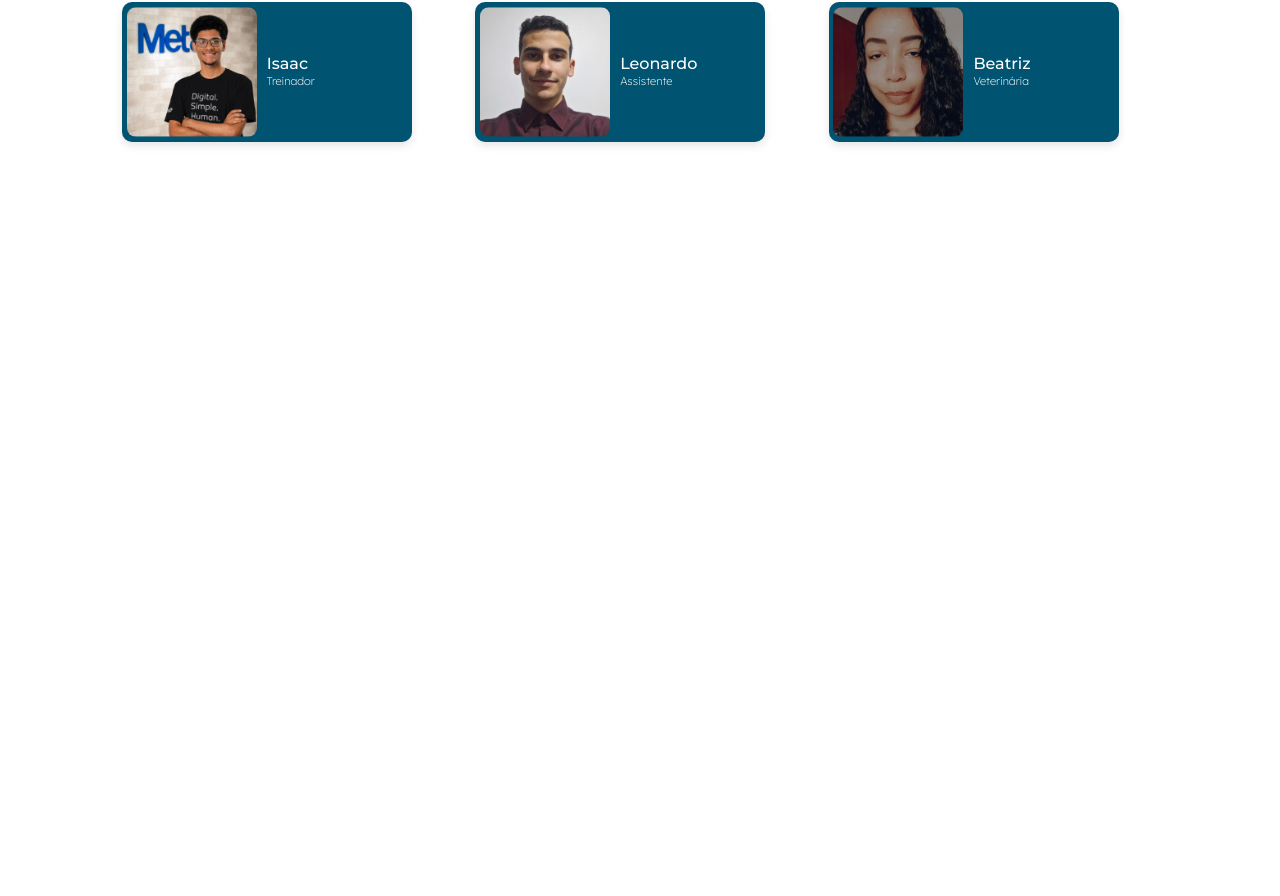
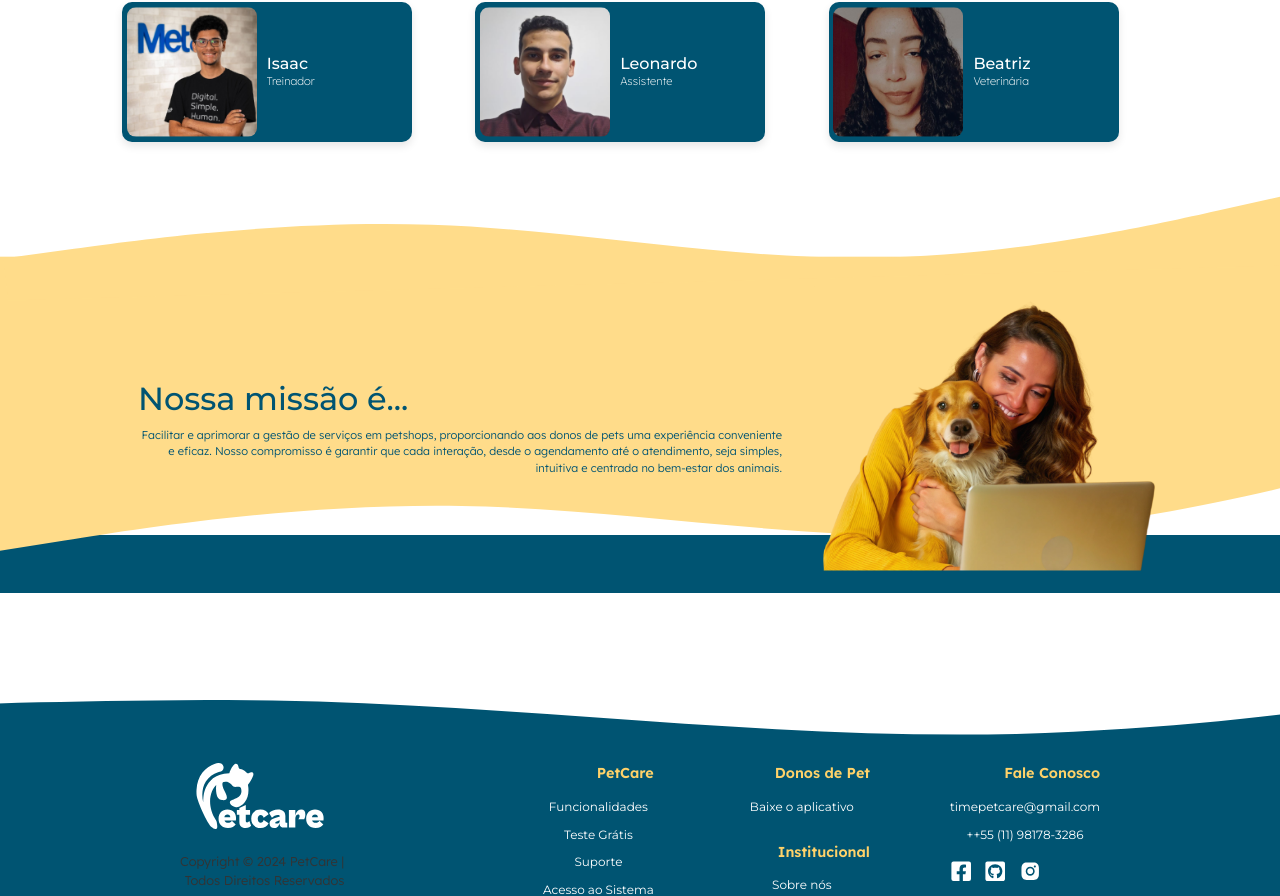
Before and after one commit to TeamPetCare/PetCare-frontend, a React (Vite) app in the folder aplicacao-petcare/: page /sobreNos in a window 1280 px wide. Shown: the part 784-1680 px from the top of the page. Before the commit the page ends 1048 px from the top, so only its background shows below. Built offline with nearby package versions, Linux system fonts and the light colour scheme.

Commit message:
feat: add componente mission and footer

```diff
--- /dev/null
+++ b/aplicacao-petcare/src/components/site-institucional/sobrenos/MissionSection/MissionSection.jsx
@@ -0,0 +1,28 @@
+import React from 'react';
+import styles from './MissionSection.module.css'; // Importando o CSS módulo
+import mulherImg from '../../../../utils/assets/site-institucional/sobrenos/mulhercomcachorro.png';
+import waveImg from '../../../../utils/assets/site-institucional/sobrenos/wavesobrenos.svg';
+
+
+const MissionSection = () => {
+    return (
+        <div className={styles.missionSection}>
+            <img src={waveImg} alt="Wave" className={styles.wave} />
+            <div className={styles.content}>
+                <div className={styles.text}>
+                    <h2>Nossa missão é...</h2>
+                    <p>
+                        Facilitar e aprimorar a gestão de serviços em petshops,
+                        proporcionando aos donos de pets uma experiência conveniente
+                        e eficaz. Nosso compromisso é garantir que cada interação,
+                        desde o agendamento até o atendimento, seja simples,
+                        intuitiva e centrada no bem-estar dos animais.
+                    </p>
+                </div>
+                <img src={mulherImg} alt="Mulher com cachorro" className={styles.woman} />
+            </div>
+        </div>
+    );
+};
+
+export default MissionSection;
--- /dev/null
+++ b/aplicacao-petcare/src/components/site-institucional/sobrenos/MissionSection/MissionSection.module.css
@@ -0,0 +1,108 @@
+.missionSection {
+    position: relative;
+    text-align: left;
+    padding: 2rem 1rem;
+}
+
+
+.content {
+    display: flex;
+    align-items: center;
+    position: relative;
+    z-index: 2;
+    max-width: 1200px;
+    margin: 0 auto;
+}
+
+
+.woman {
+    width: 300px;
+    margin-left: auto;
+}
+
+.missionSection {
+
+    position: relative;
+    text-align: left;
+    padding: 2rem 1rem;
+}
+
+.wave {
+    width: 100vw;
+    position: absolute;
+    top: 0;
+    left: 0;
+    z-index: 1;
+    margin-left: calc(50% - 50vw);
+}
+
+
+.woman {
+    margin-left: auto;
+    width: 360px; /* Aumenta a largura da imagem */
+    max-width: 80%; /* Mantém a largura máxima em telas menores */
+
+}
+
+.missionSection {
+    position: relative;
+    text-align: left;
+    padding: 2rem 1rem;
+
+
+}
+
+.wave {
+    width: 100vw; /* Onda ocupa toda a largura da tela */
+    position: absolute;
+    top: 0;
+    left: 0;
+    z-index: 1;
+}
+
+.content {
+    display: flex;
+    align-items: center;
+    position: relative;
+    z-index: 2;
+    max-width: 1200px;
+    margin: 0 auto;
+    flex-direction: row;
+    padding-top: 80px;
+}
+
+.text {
+    font-weight: bold !important;
+    font-size: 1em;
+    flex: 1;
+    color: var(--cor-primaria-azul-escuro);
+    padding: 2rem;
+
+}
+
+.text p {
+    color: var(--cor-primaria-azul-escuro);
+}
+
+
+/* Media Queries para responsividade */
+@media (max-width: 768px) {
+    .content {
+        padding: 1rem;
+        flex-direction: column;
+        align-items: center;
+    }
+
+    .text {
+        color: var(--cor-primaria-azul-escuro);
+        font-weight: 900;
+        margin-top: 250px;
+        padding: 1rem;
+    }
+
+    .woman {
+        width: 70%;
+        max-width: 400px;
+        margin-bottom: -50px; /* Mantém a mulher dentro da wave */
+    }
+}
--- a/aplicacao-petcare/src/pages/site-institucional/sobreNos/SobreNos.jsx
+++ b/aplicacao-petcare/src/pages/site-institucional/sobreNos/SobreNos.jsx
@@ -3,6 +3,10 @@ import styles from "./SobreNos.module.css"; // Estilos para SobreNos
 import SectionSobreNos from "../../../components/site-institucional/sobrenos/SectionSobreNos.jsx";
 import imagem from "../../../utils/assets/site-institucional/sobrenos/mulhersobrenos.svg";
 import TeamSection from "../../../components/site-institucional/sobrenos/TeamSection/TeamSection.jsx"; // Importação corrigida
+
+import MissionSection  from "../../../components/site-institucional/sobrenos/MissionSection/MissionSection.jsx";
+
+import Footer from "../../../components/site-institucional/shared/Footer/Footer.jsx";
 
 const SobreNos = () => {
   return (
@@ -19,6 +23,11 @@ const SobreNos = () => {
         valores4="Cuidado e Bem-Estar Animal"
       />
       <TeamSection />
+      <MissionSection />
+      <Footer
+        scrollToSection04={() => scrollToSection(section04Ref)}
+        scrollToSection06={() => scrollToSection(section06Ref)}
+      />
     </div>
   );
 };
```
Also changed, not shown: aplicacao-petcare/src/utils/assets/site-institucional/sobrenos/mulhercomcachorro.png (added), aplicacao-petcare/src/utils/assets/site-institucional/sobrenos/wavesobrenos.svg (added).
